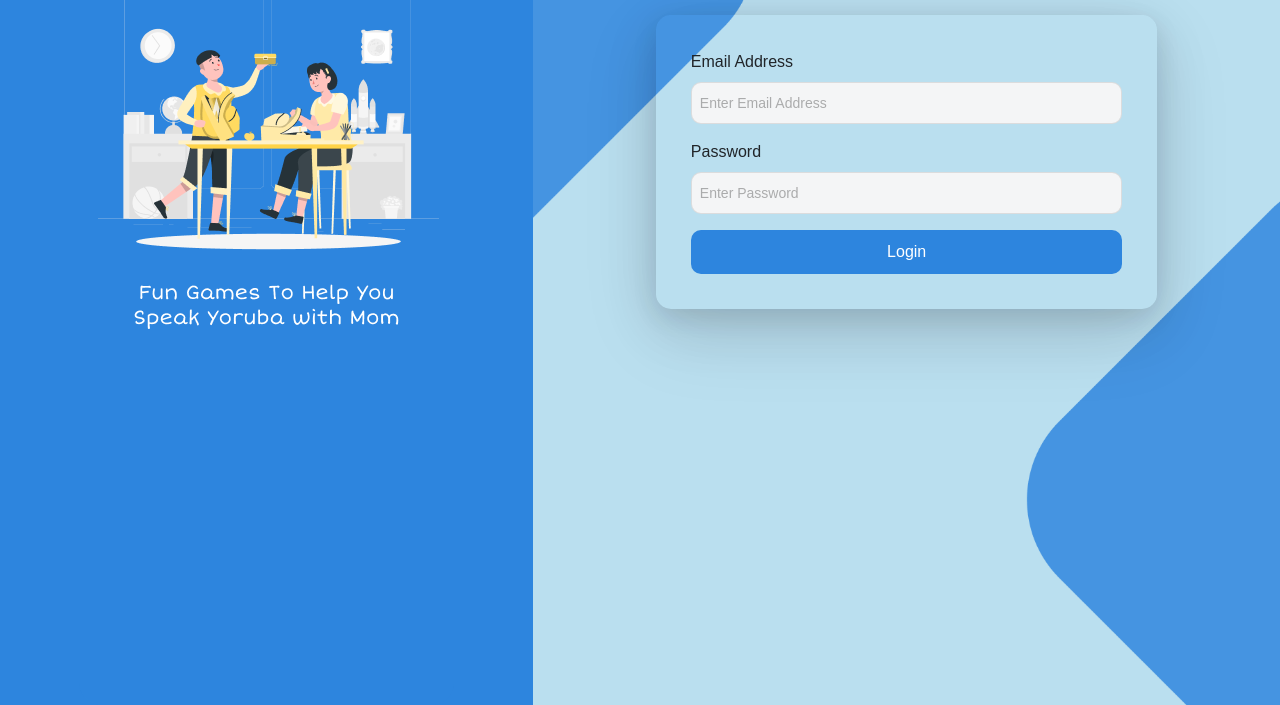
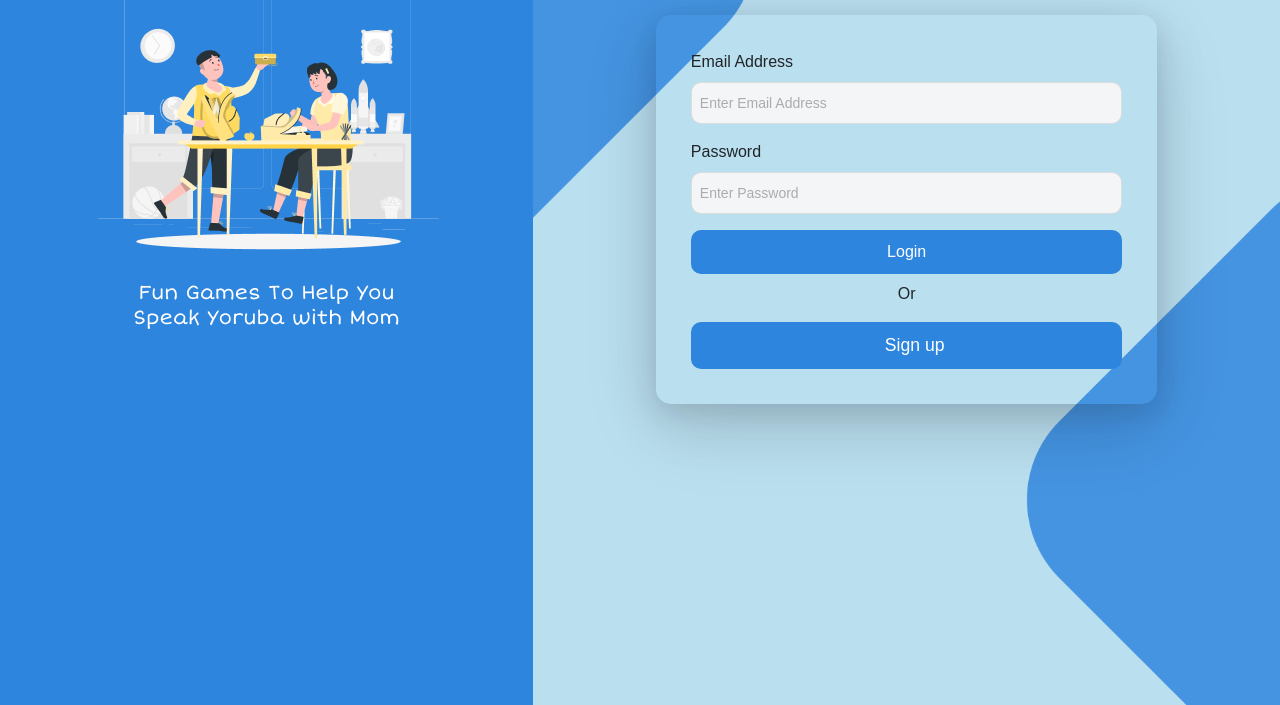
Before and after one commit to eddie-ibhane/yoruba-aloud, a plain HTML site: page index.html in a window 1280 px wide. Shown: the part 107-812 px from the top of the page. Drawn offline with nearby package versions, Linux system fonts and the light colour scheme; some packages are replaced by stand-ins of ours; a script that the page names is missing; a web font is replaced by a local one.

Commit message:
modified index.html

```diff
--- a/index.html
+++ b/index.html
@@ -35,6 +35,10 @@
                     </div>
                     Login
                 </button>
+                <div class="d-flex align-items-center justify-content-center mt-2">Or</div>
+                 <button class="button button-blue font-weight-700 mt-3" type="button" >
+                    <a style="text-decoration: none;" class="add" href="/signup.html">Sign up</a>
+                </button>
             </form>
         </div>
 
--- a/style.css
+++ b/style.css
@@ -106,7 +106,7 @@ input, input:focus {
     padding-left: 1rem;
 }
 
-.sidebar-menu a {
+.sidebar-menu a, .add {
     padding-left: 1rem;
     display: block;
     color: #fff;
```
